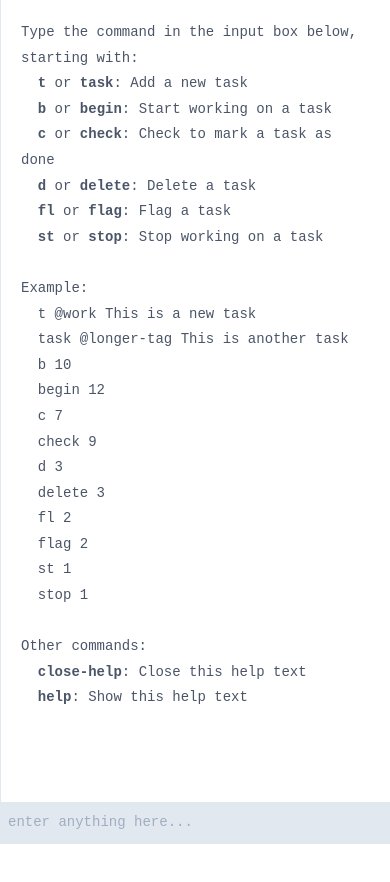
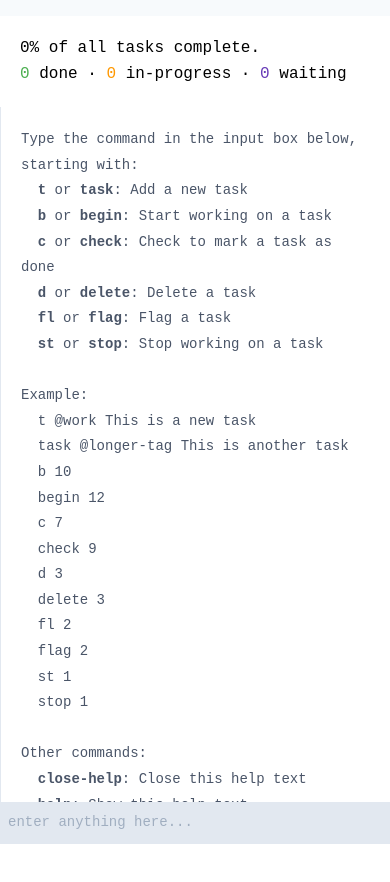
Before and after one commit to huytd/pomoday-v2, a React (Vite) app: page / in a window 390 px wide. Shown: the top 882 px of the page. Before the commit the page ends 844 px from the top, so only its background shows below. Built offline with nearby package versions, Linux system fonts and the light colour scheme; a web font is replaced by a local one.

Commit message:
Change the direction of help text on mobile

```diff
--- a/src/components/App.tsx
+++ b/src/components/App.tsx
@@ -332,7 +332,7 @@ export const App = () => {
   return <StateContext.Provider value={[state, setState]}>
     <div className="w-full h-full flex flex-col">
       <div className="p-2 bg-gray-100 text-sm"></div>
-      <div className="flex-1 flex flex-row">
+      <div className="flex-1 flex flex-col sm:flex-row">
         <div className="flex-1 p-5">
           {Object.keys(taskGroups).map((g, i) => [
             <Row key={`tag-${i}`} type={RowType.TAG} title={g} />,
@@ -342,7 +342,7 @@ export const App = () => {
           <Row type={RowType.TEXT} title={`${(summary.done/state.tasks.length * 100 || 0).toFixed(0)}% of all tasks complete.`} />
           <Row type={RowType.TEXT} title={`<span class="text-green-500">${summary.done}</span> done · <span class="text-orange-500">${summary.wip}</span> in-progress · <span class="text-purple-500">${summary.pending}</span> waiting`} />
         </div>
-        {state.showHelp ? <div className="w-full h-full fixed top-0 left-0 bg-white sm:relative rm:top-auto rm:left-auto sm:h-auto sm:w-2/6 p-5 text-sm text-gray-700 sm:text-gray-500 text-left border-l" style={{transition: 'all 0.5s'}}>
+        {state.showHelp ? <div className="w-full mb-20 sm:mb-0 sm:w-2/6 p-5 text-sm text-gray-700 sm:text-gray-500 text-left border-l" style={{transition: 'all 0.5s'}}>
         Type the command in the input box below, starting with:<br/>
         &nbsp; <b>t</b> or <b>task</b>: Add a new task<br/>
         &nbsp; <b>b</b> or <b>begin</b>: Start working on a task<br/>
--- a/src/styles/style.scss
+++ b/src/styles/style.scss
@@ -117,6 +117,9 @@
 body {
   font-family: 'Oxygen Mono', monospace;
   line-height: 1.6em;
+  &::-webkit-scrollbar { width: 0 !important }
+  overflow: -moz-scrollbars-none;
+  -ms-overflow-style: none;
 }
 
 input:focus {
```
